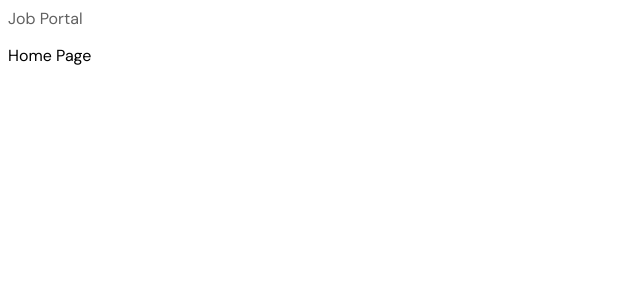
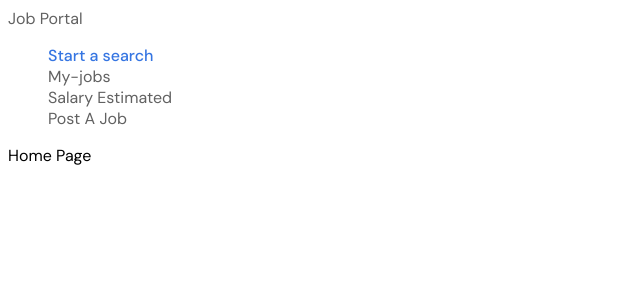
Before and after one commit to Christine-design-web/CODSOFT, a React (Vite) app in the folder Job-blog/: page / in a window 1280 px wide. Shown: the top 300 px of the page, without its empty margins (0-640 px from the left). Built offline with nearby package versions, Linux system fonts and the light colour scheme.

Commit message:
trouble shooting my tailwind css

```diff
--- a/Job-blog/src/App.css
+++ b/Job-blog/src/App.css
@@ -10,6 +10,10 @@ body{
 }
 
 /* div{
+  color: #2196f3;
+} */
+/* text-base{
+  font-size: 20px;
   color: #2196f3;
 } */
 
--- a/Job-blog/src/Pages/Home.jsx
+++ b/Job-blog/src/Pages/Home.jsx
@@ -1,7 +1,8 @@
 // import React from "react"
 const Home = () => {
   return (
-    <div className="text-blue">Home Page</div>
+    <div className="bg-primary text-blue">Home Page</div>
+
   )
 }
 
--- a/Job-blog/src/components/Navbar.jsx
+++ b/Job-blog/src/components/Navbar.jsx
@@ -1,4 +1,6 @@
 import React, {useState} from 'react'
+import { NavLink } from 'react-router-dom';
+
 
 const Navbar = () => {
   const [isMenuOpen, setIsMenuOpen] = useState(false);
@@ -23,7 +25,15 @@ const Navbar = () => {
         <ul>
           {
             navItems.map(({path, title}) => (
-              <li key={path}></li>
+              <li key={path} className="text-base">
+                <NavLink
+                    to={path}
+                    className={({ isActive }) => isActive ? "active" : ""
+                    }
+                  >
+                    {title}
+                  </NavLink>
+              </li>
             ) )
           }
         </ul>
--- a/Job-blog/tailwind.config.js
+++ b/Job-blog/tailwind.config.js
@@ -8,7 +8,7 @@ export default {
     extend: {
       colors: {
         "primary": "#141414",
-        "blue": "#35752E2"
+        "blue": "#35752E"
       }
     },
   },
```
